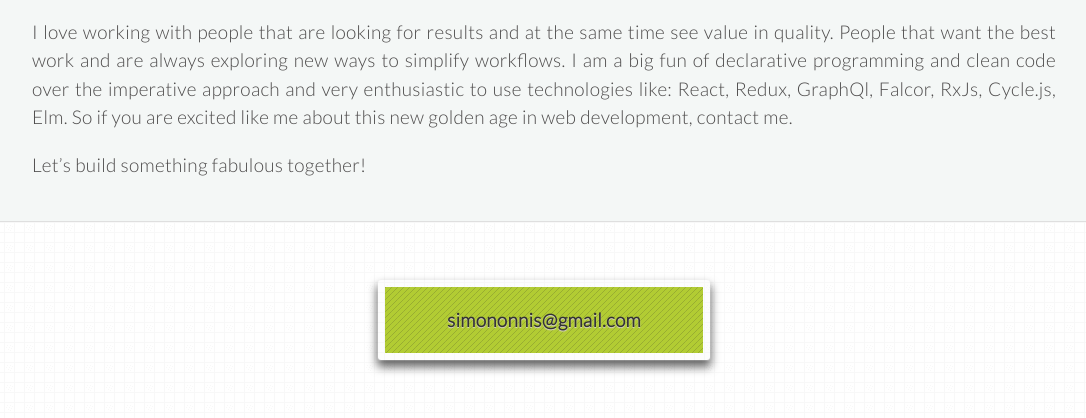
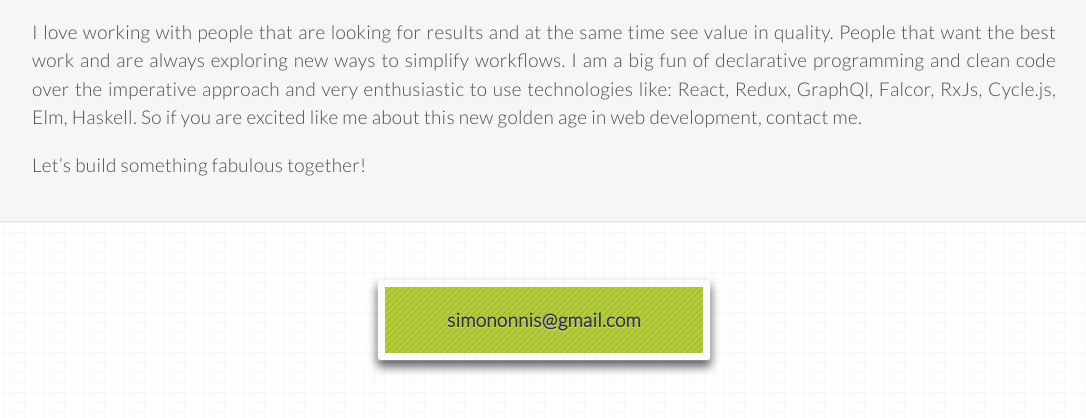
Before and after one commit to SimoNonnis/Robot2, a PHP site: page /contact-me in a window 1280 px wide. Shown: the part 525-943 px from the top of the page, without its empty margins (96-1182 px from the left). Run offline with PHP 8.4, Linux system fonts and the light colour scheme; some web fonts are replaced.

Commit message:
Update contact-me.php

```diff
--- a/contact-me.php
+++ b/contact-me.php
@@ -16,7 +16,7 @@
           <p>I love working with people that are looking for results and at the same time see value in quality.
              People that want the best work and are always exploring new ways to simplify workflows.
              I am a big fun of declarative programming and clean code over the imperative approach and
-             very enthusiastic to use technologies like: React, Redux, GraphQl, Falcor, RxJs, Cycle.js, Elm.
+             very enthusiastic to use technologies like: React, Redux, GraphQl, Falcor, RxJs, Cycle.js, Elm, Haskell.
              So if you are excited like me about this new golden age in web development, contact me.
           </p>
           <p>
```
